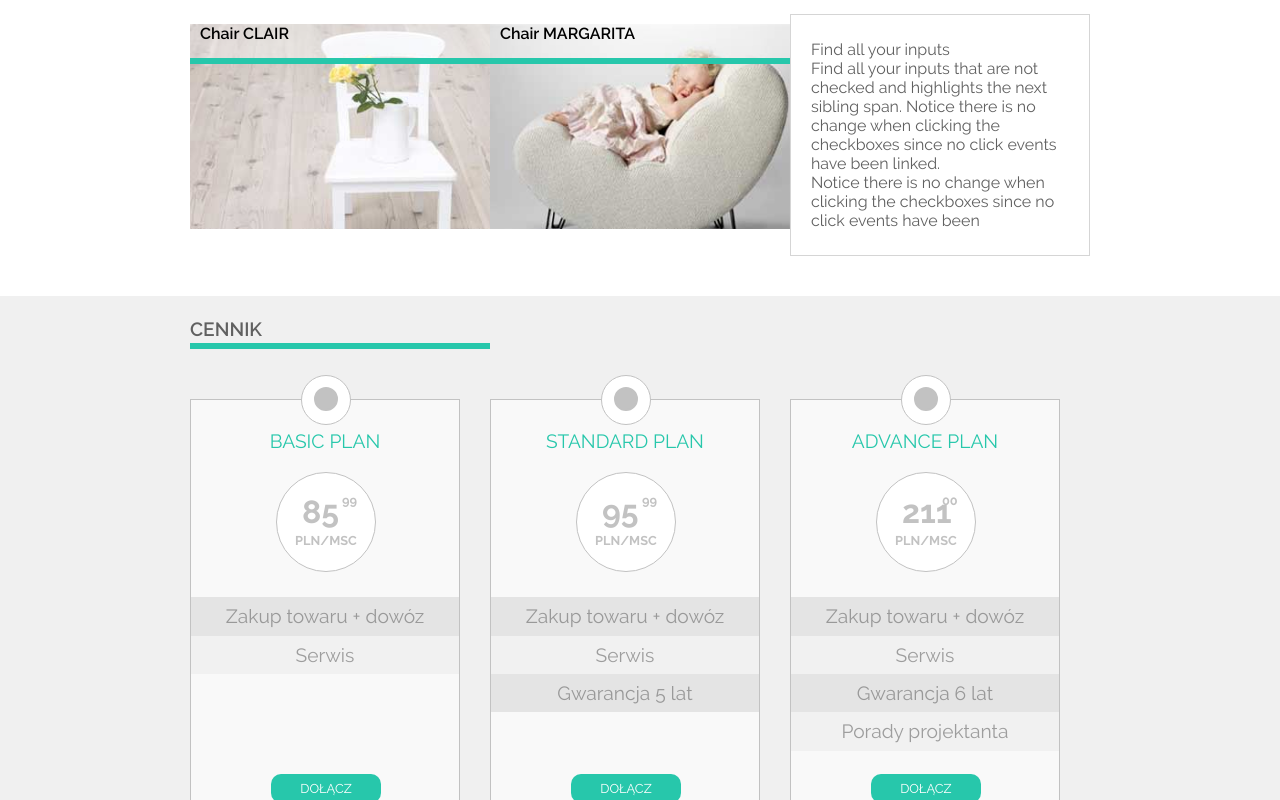
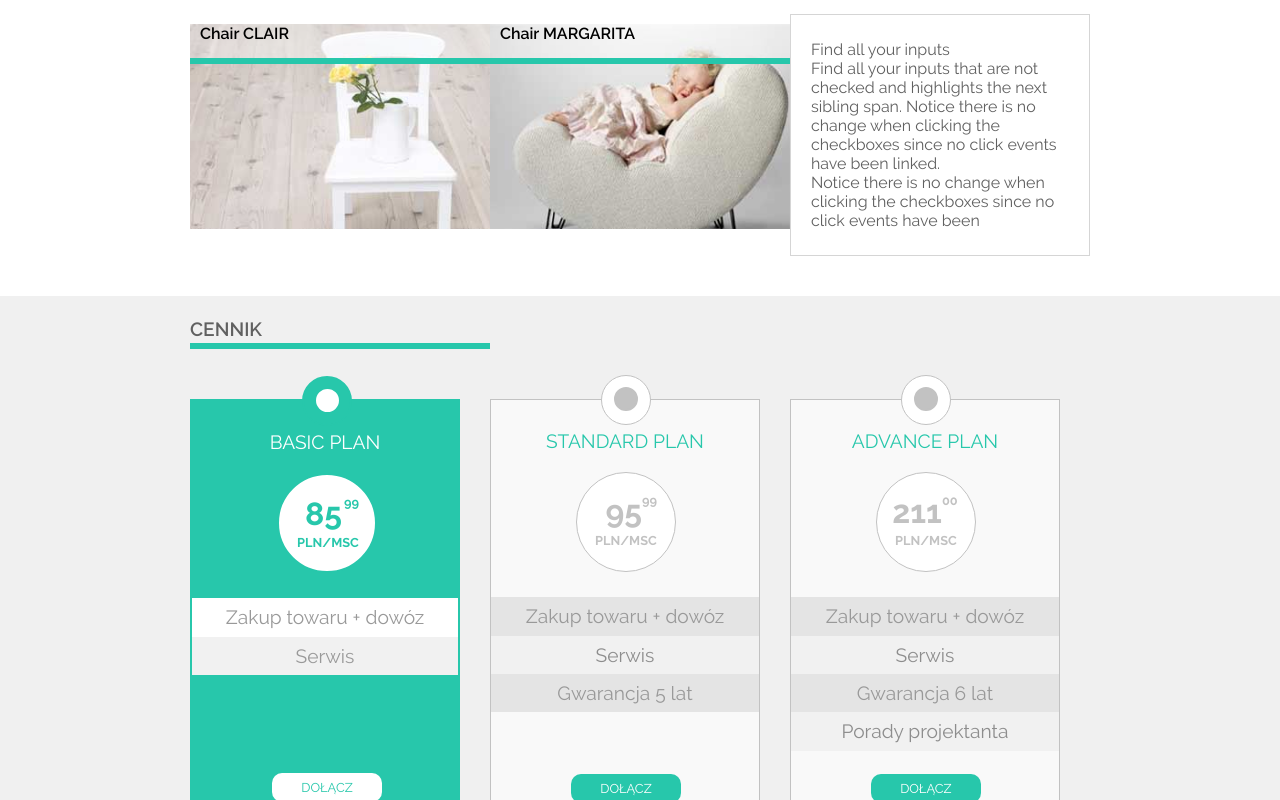
Before and after one commit to magdalenazielinska/Sit-on-chair, a plain HTML site: page index.html in a window 1280 px wide. In both pictures the pointer is over the element 326 px from the left and 846 px from the top of the page. Shown: the part 446-1246 px from the top of the page. Drawn offline with Linux system fonts and the light colour scheme.

Commit message:
Update pricelist section

```diff
--- a/css/style.css
+++ b/css/style.css
@@ -404,7 +404,7 @@ body {
   font-weight: 700;
   position: absolute;
   top: 20px;
-  left: 25px;
+  right: 33px;
 }
 
 .price span:nth-of-type(2) {
@@ -442,7 +442,7 @@ body {
 }
 
 .services div:nth-child(2n+2) {
-  color: #9d9d9d;
+  color: #8d8d8d;
   background-color: #f1f1f1;
   padding: 0.5rem;
 }
@@ -466,6 +466,44 @@ body {
   font-size: 0.8rem;
 }
 
+.site-pricelist .column:hover .circle-l {
+  background-color: #27c7ab;
+  border: 2px solid #27c7ab;
+}
+
+.site-pricelist .column:hover .circle-s {
+  background-color: #fff;
+  border: 2px solid #fff;
+}
+
+.site-pricelist .column:hover .pricelist {
+  background-color: #27c7ab;
+  border: 2px solid #27c7ab;
+}
+
+.site-pricelist .column:hover .title {
+  color: #fff;
+}
+
+.site-pricelist .column:hover .price {
+  color: #27c7ab;
+  border: 2px solid #27c7ab;
+}
+
+.site-pricelist .column:hover .services div:nth-child(2n+1) {
+  color: #999;
+  background-color: #fff;
+}
+
+.site-pricelist .column:hover .services div:nth-child(2n+2) {
+  color: #999;
+  background-color: #f1f1f1;
+}
+
+.site-pricelist .column:hover .join {
+  color: #27c7ab;
+  background-color: #fff;
+}
 
 /* Contact */
 
```
